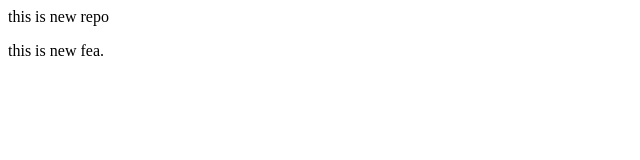
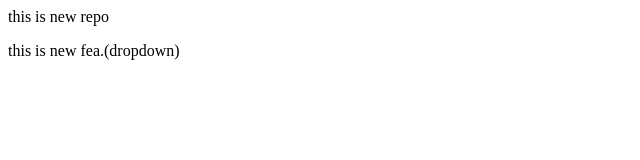
Before and after one commit to Khushi5304/localrepo, a plain HTML site: page index.html in a window 1280 px wide. Shown: the full height of the page, 0-640 px from the left. Drawn offline with Linux system fonts and the light colour scheme.

Commit message:
add dropdown

```diff
--- a/index.html
+++ b/index.html
@@ -1,2 +1,2 @@
 <p>this is new repo</p>
-<p>this is new fea.</p>
+<p>this is new fea.(dropdown)</p>
```
